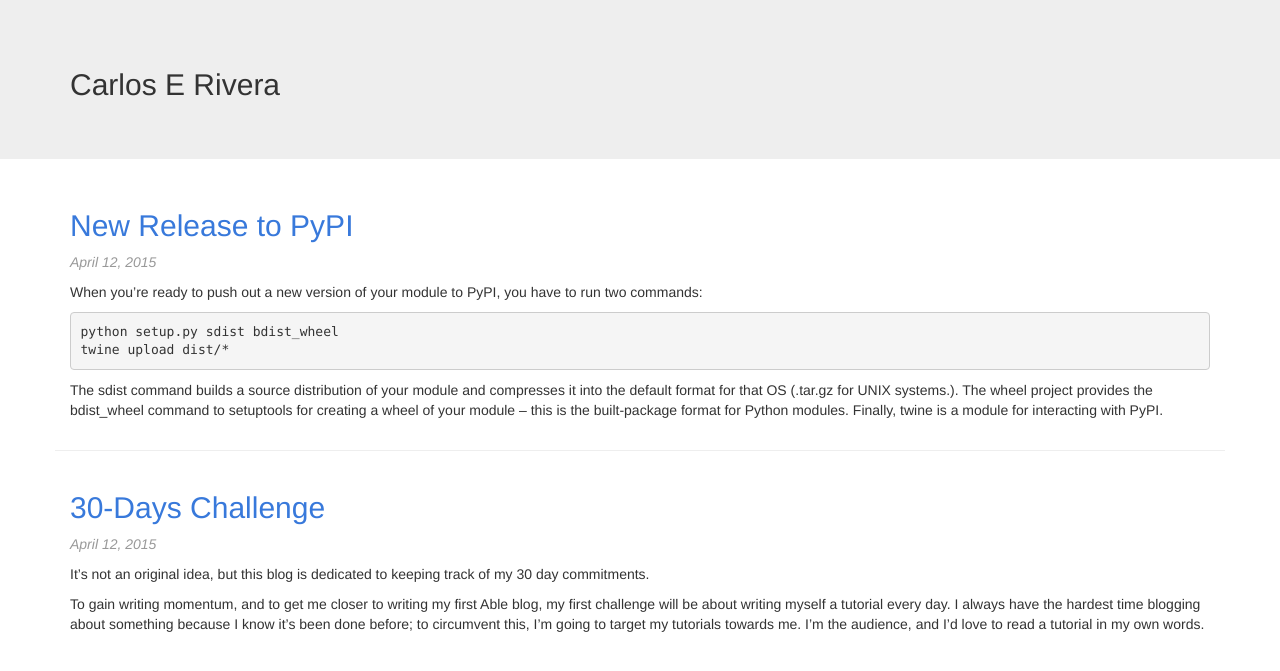
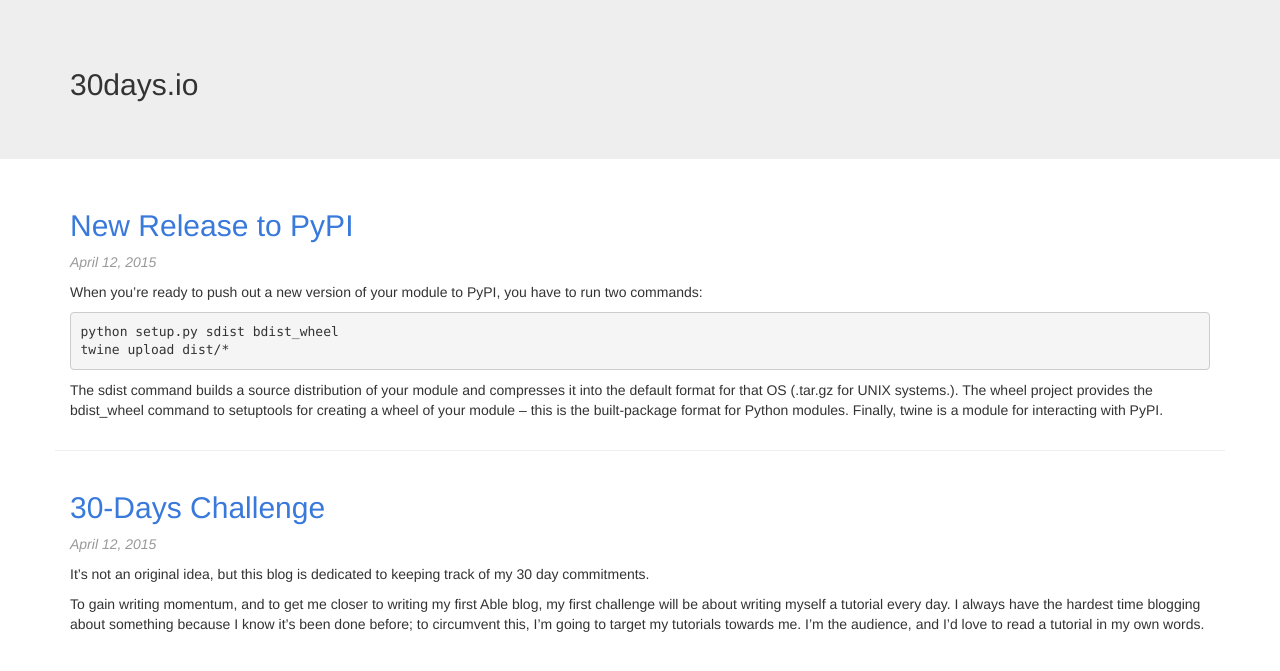
Before and after one commit to cerivera/30days, a Jekyll site: the page built from index.html, in a window 1280 px wide. Shown: the top 671 px of the page. Built offline with Jekyll 4.4.1, drawn with Linux system fonts in a browser that asks for light colours; nearby versions of some CDN libraries; Markdown is read by kramdown in place of the engine named in the settings.

Commit message:
Updating site title.

```diff
--- a/index.html
+++ b/index.html
@@ -1,6 +1,6 @@
 ---
 layout: default
-title: Carlos E Rivera
+title: 30days.io
 ---
 
 <div class="jumbotron">
```
